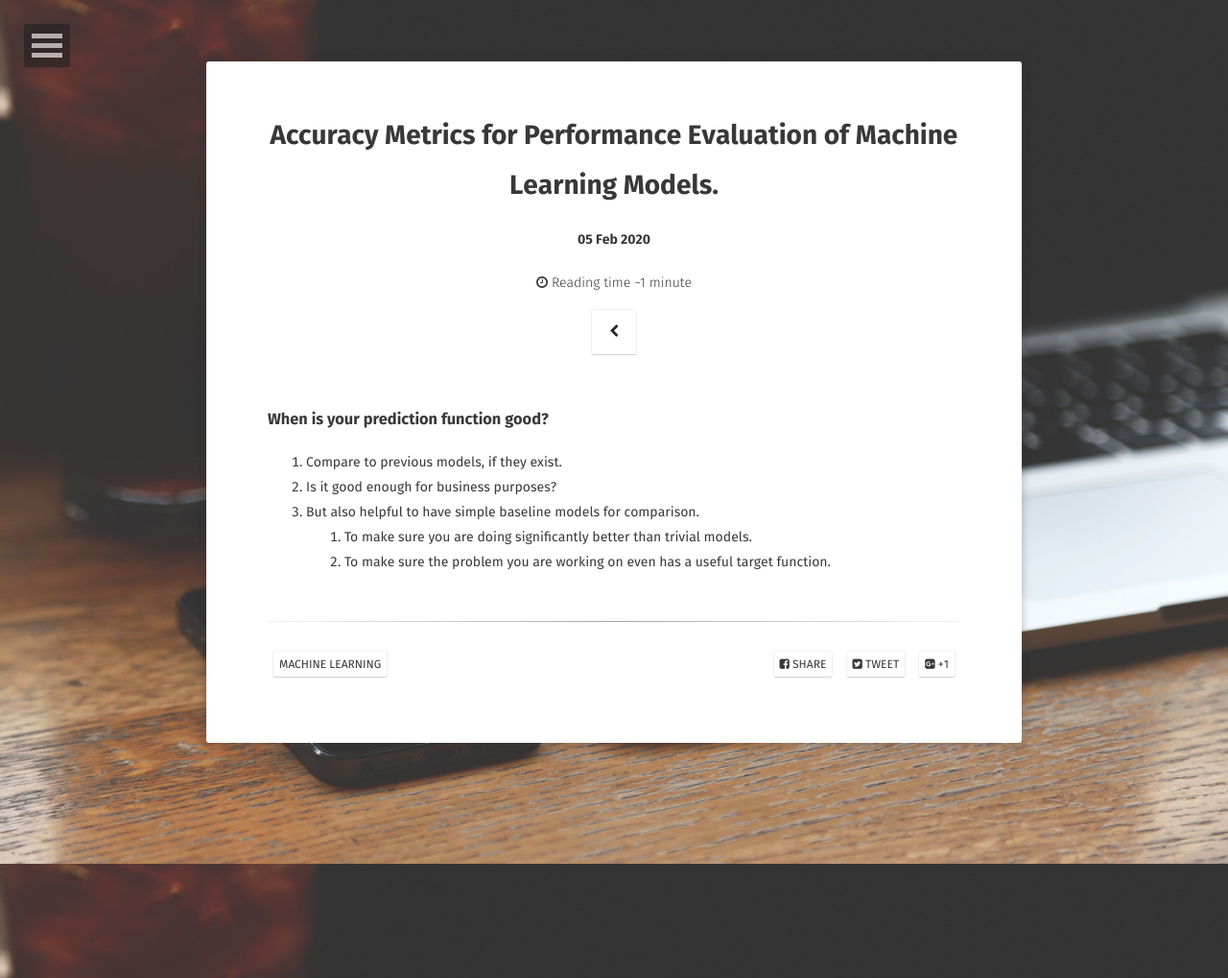
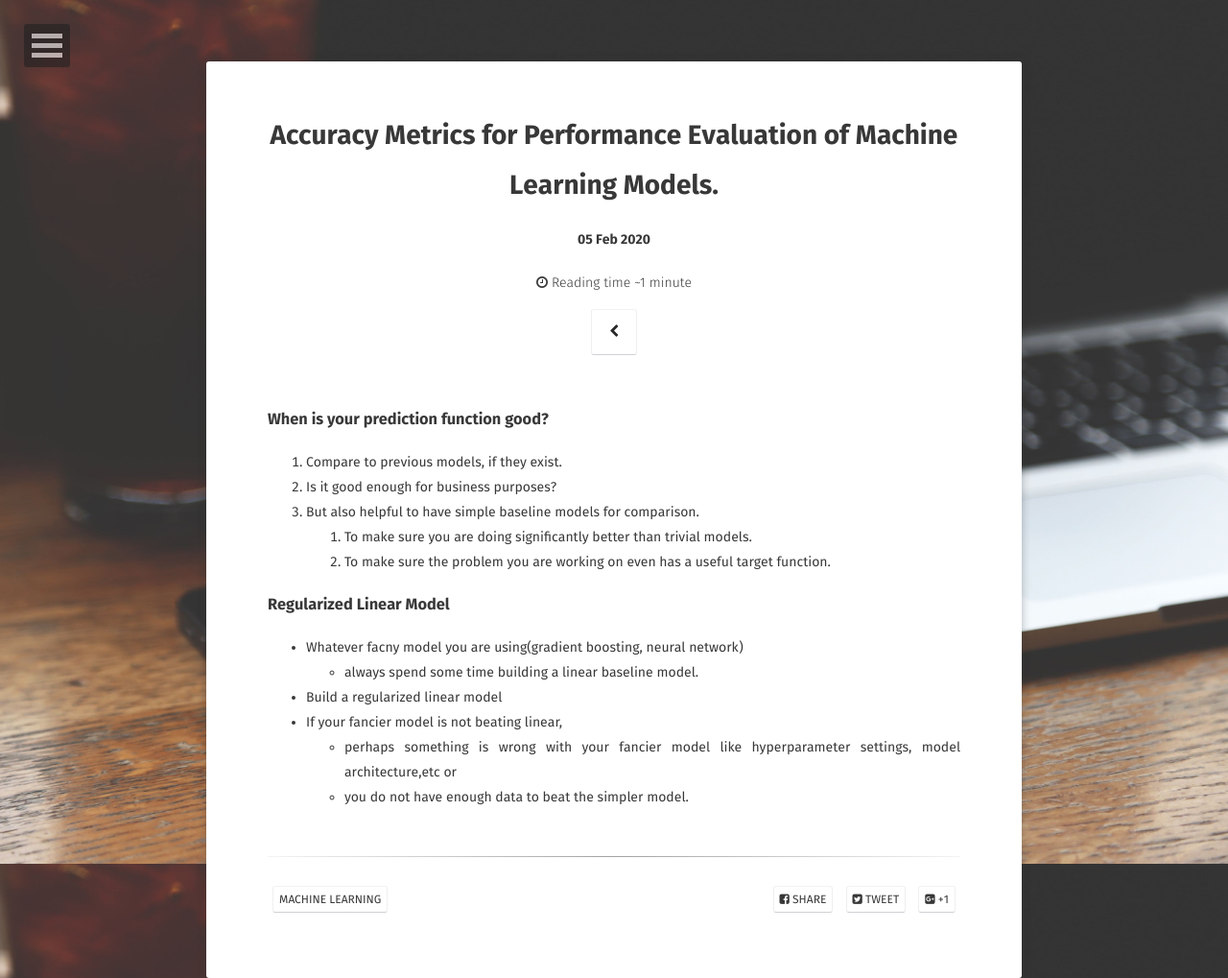
Before and after one commit to rohts-patil/me, a Jekyll site: the page built from _posts/2020-02-05-accuracy-metrics-for-performance-evaluation.md, in a window 1280 px wide. Shown: the whole page at 96% size. Built offline with Jekyll 4.4.1, drawn with Linux system fonts in a browser that asks for light colours; some web fonts are replaced.

Commit message:
added regularized linear model

```diff
--- a/_posts/2020-02-05-accuracy-metrics-for-performance-evaluation.md
+++ b/_posts/2020-02-05-accuracy-metrics-for-performance-evaluation.md
@@ -14,3 +14,12 @@ comments: true
 3. But also helpful to have simple baseline models for comparison.
 	1. To make sure you are doing significantly better than trivial models.
 	2. To make sure the problem you are working on even has a useful target function.
+
+### Regularized Linear Model
+
+* Whatever facny model you are using(gradient boosting, neural network)
+	* always spend some time building a linear baseline model.
+* Build a regularized linear model
+* If your fancier model is not beating linear,
+	* perhaps something is wrong with your fancier model like hyperparameter settings, model architecture,etc or
+	* you do not have enough data to beat the simpler model.
```
